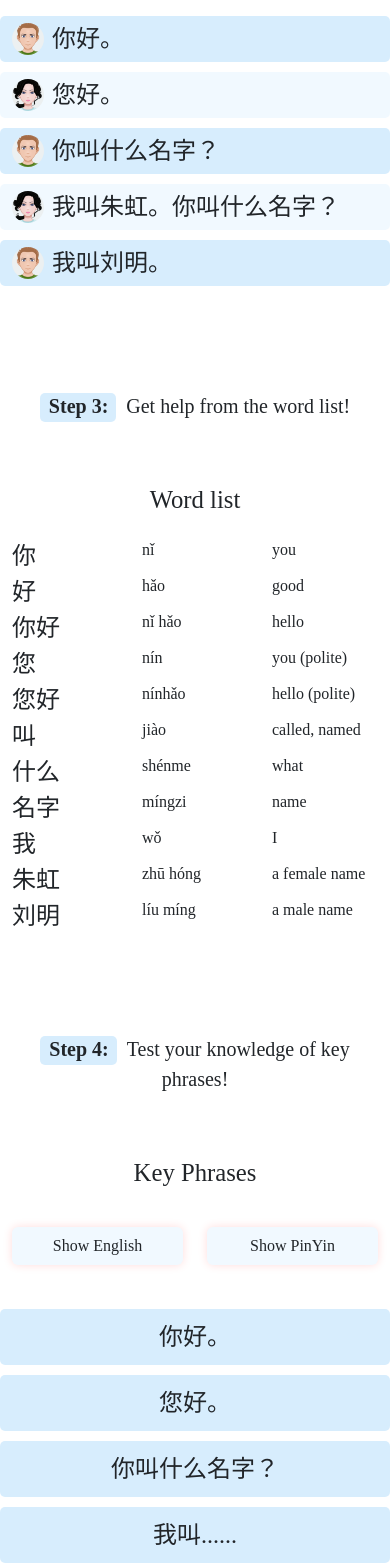
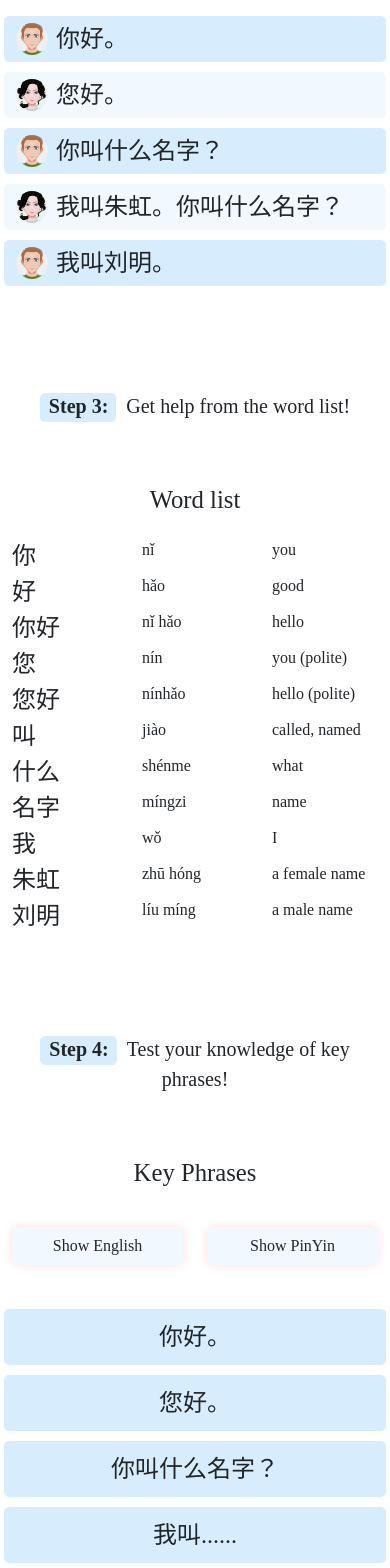
Before and after one commit to RN255/learn-chinese-gold, a React (Create React App) app: page / in a window 390 px wide. Shown: the part 1580-3148 px from the top of the page. Built offline with nearby package versions, Linux system fonts and the light colour scheme.

Commit message:
convo+phrases mobile margins improved

```diff
--- a/src/components/KeyPhrases.js
+++ b/src/components/KeyPhrases.js
@@ -45,7 +45,7 @@ export default function KeyPhrases(props) {
       </div>
 
       <div className="row justify-content-center">
-        <div className="col col-md-6 text-center">
+        <div className="col col-md-6 text-center mx-1">
           <p>{props.LessonText.keyPhraseChinOne}</p>
           {pinIsShown && <p>{props.LessonText.keyPhrasePinOne}</p>}
           {engIsShown && <p>{props.LessonText.keyPhraseEngOne}</p>}
@@ -53,7 +53,7 @@ export default function KeyPhrases(props) {
       </div>
 
       <div className="row justify-content-center">
-        <div className="col col-md-6 text-center">
+        <div className="col col-md-6 text-center mx-1">
           <p>{props.LessonText.keyPhraseChinTwo}</p>
           {pinIsShown && <p>{props.LessonText.keyPhrasePinTwo}</p>}
           {engIsShown && <p>{props.LessonText.keyPhraseEngTwo}</p>}
@@ -61,7 +61,7 @@ export default function KeyPhrases(props) {
       </div>
 
       <div className="row justify-content-center">
-        <div className="col col-md-6 text-center">
+        <div className="col col-md-6 text-center mx-1">
           <p>{props.LessonText.keyPhraseChinThree}</p>
           {pinIsShown && <p>{props.LessonText.keyPhrasePinThree}</p>}
           {engIsShown && <p>{props.LessonText.keyPhraseEngThree}</p>}
@@ -70,7 +70,7 @@ export default function KeyPhrases(props) {
 
       {props.LessonText.keyPhraseChinFour && (
         <div className="row justify-content-center">
-          <div className="col col-md-6 text-center">
+          <div className="col col-md-6 text-center mx-1">
             <p>{props.LessonText.keyPhraseChinFour}</p>
             {pinIsShown && <p>{props.LessonText.keyPhrasePinFour}</p>}
             {engIsShown && <p>{props.LessonText.keyPhraseEngFour}</p>}
@@ -80,7 +80,7 @@ export default function KeyPhrases(props) {
 
       {props.LessonText.keyPhraseChinFive && (
         <div className="row justify-content-center">
-          <div className="col col-md-6 text-center">
+          <div className="col col-md-6 text-center mx-1">
             <p>{props.LessonText.keyPhraseChinFive}</p>
             {pinIsShown && <p>{props.LessonText.keyPhrasePinFive}</p>}
             {engIsShown && <p>{props.LessonText.keyPhraseEngFive}</p>}
@@ -90,7 +90,7 @@ export default function KeyPhrases(props) {
 
       {props.LessonText.keyPhraseChinSix && (
         <div className="row justify-content-center">
-          <div className="col col-md-6 text-center">
+          <div className="col col-md-6 text-center mx-1">
             <p>{props.LessonText.keyPhraseChinSix}</p>
             {pinIsShown && <p>{props.LessonText.keyPhrasePinSix}</p>}
             {engIsShown && <p>{props.LessonText.keyPhraseEngSix}</p>}
@@ -100,7 +100,7 @@ export default function KeyPhrases(props) {
 
       {props.LessonText.keyPhraseChinSeven && (
         <div className="row justify-content-center">
-          <div className="col col-md-6 text-center">
+          <div className="col col-md-6 text-center mx-1">
             <p>{props.LessonText.keyPhraseChinSeven}</p>
             {pinIsShown && <p>{props.LessonText.keyPhrasePinSeven}</p>}
             {engIsShown && <p>{props.LessonText.keyPhraseEngSeven}</p>}
@@ -110,7 +110,7 @@ export default function KeyPhrases(props) {
 
       {props.LessonText.keyPhraseChinEight && (
         <div className="row justify-content-center">
-          <div className="col col-md-6 text-center">
+          <div className="col col-md-6 text-center mx-1">
             <p>{props.LessonText.keyPhraseChinEight}</p>
             {pinIsShown && <p>{props.LessonText.keyPhrasePinEight}</p>}
             {engIsShown && <p>{props.LessonText.keyPhraseEngEight}</p>}
--- a/src/components/MainConvo.js
+++ b/src/components/MainConvo.js
@@ -43,7 +43,7 @@ export default function MainConvo(props) {
         </div>
       </div>
       <div className="row">
-        <div className="col">
+        <div className="col mx-1">
           <div>
             {props.LessonText.firstSpeakerMale ? (
               <img src={boyImg}></img>
@@ -57,7 +57,7 @@ export default function MainConvo(props) {
         </div>
       </div>
       <div className="row">
-        <div className="col">
+        <div className="col mx-1">
           <div>
             {props.LessonText.firstSpeakerMale ? (
               <img src={girlImg}></img>
@@ -71,7 +71,7 @@ export default function MainConvo(props) {
         </div>
       </div>
       <div className="row">
-        <div className="col">
+        <div className="col mx-1">
           <div>
             {props.LessonText.firstSpeakerMale ? (
               <img src={boyImg}></img>
@@ -85,7 +85,7 @@ export default function MainConvo(props) {
         </div>
       </div>
       <div className="row">
-        <div className="col">
+        <div className="col mx-1">
           <div>
             {props.LessonText.firstSpeakerMale ? (
               <img src={girlImg}></img>
@@ -101,7 +101,7 @@ export default function MainConvo(props) {
 
       {props.LessonText.convoLineFive && (
         <div className="row">
-          <div className="col">
+          <div className="col mx-1">
             <div>
               {props.LessonText.firstSpeakerMale ? (
                 <img src={boyImg}></img>
@@ -118,7 +118,7 @@ export default function MainConvo(props) {
 
       {props.LessonText.convoLineSix && (
         <div className="row">
-          <div className="col">
+          <div className="col mx-1">
             <div>
               {props.LessonText.firstSpeakerMale ? (
                 <img src={girlImg}></img>
@@ -140,7 +140,7 @@ export default function MainConvo(props) {
 
       {props.LessonText.convoLineSeven && (
         <div className="row">
-          <div className="col">
+          <div className="col mx-1">
             <div>
               {props.LessonText.firstSpeakerMale ? (
                 <img src={boyImg}></img>
@@ -161,7 +161,7 @@ export default function MainConvo(props) {
 
       {props.LessonText.convoLineEight && (
         <div className="row">
-          <div className="col">
+          <div className="col mx-1">
             <div>
               {props.LessonText.firstSpeakerMale ? (
                 <img src={girlImg}></img>
@@ -183,7 +183,7 @@ export default function MainConvo(props) {
 
       {props.LessonText.convoLineNine && (
         <div className="row">
-          <div className="col">
+          <div className="col mx-1">
             <div>
               {props.LessonText.firstSpeakerMale ? (
                 <img src={boyImg}></img>
@@ -205,7 +205,7 @@ export default function MainConvo(props) {
 
       {props.LessonText.convoLineTen && (
         <div className="row">
-          <div className="col">
+          <div className="col mx-1">
             <div>
               {props.LessonText.firstSpeakerMale ? (
                 <img src={girlImg}></img>
@@ -227,7 +227,7 @@ export default function MainConvo(props) {
 
       {props.LessonText.convoLineEleven && (
         <div className="row">
-          <div className="col">
+          <div className="col mx-1">
             <div>
               {props.LessonText.firstSpeakerMale ? (
                 <img src={boyImg}></img>
```
